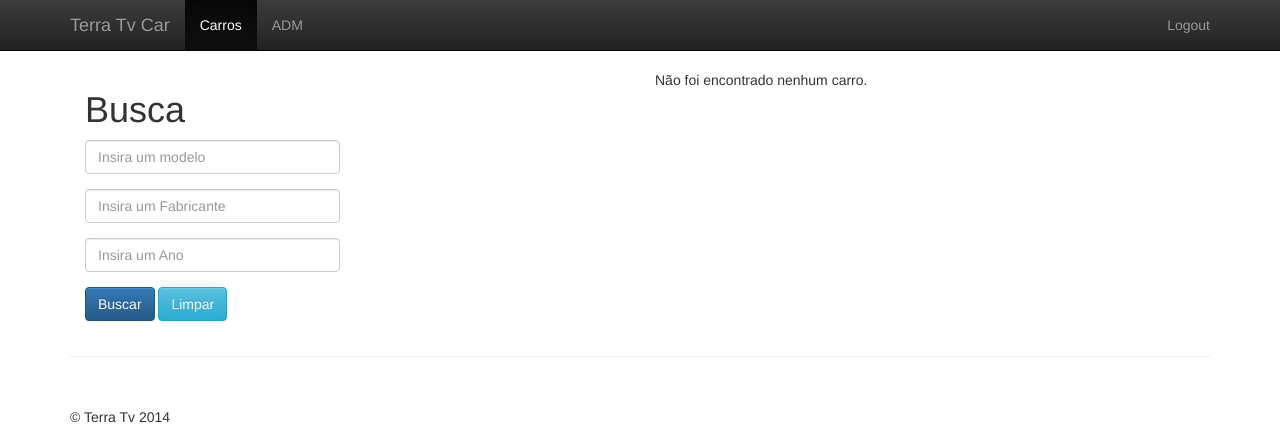
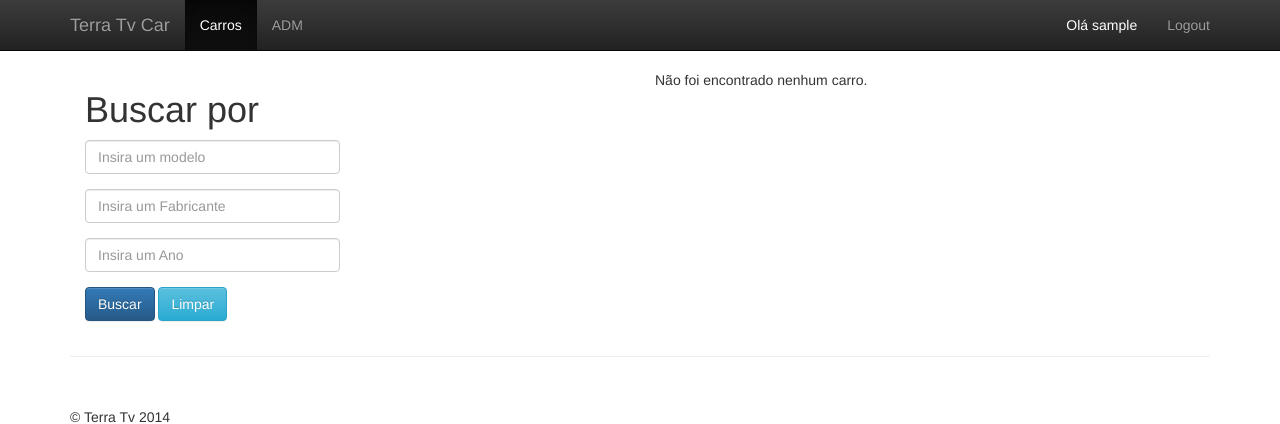
Before and after one commit to karen-mikaela/terra_tv, a Flask app: page / in a window 1280 px wide. Shown: the top 424 px of the page. Run offline with Flask 2, Linux system fonts and the light colour scheme; the visitor is signed in with stand-in values (Sample User, id 1); data that the repository does not hold is empty; some libraries are stand-ins or nearby versions.

Commit message:
some adjustments in layout

```diff
--- a/terra_tv_car/static/css/style.css
+++ b/terra_tv_car/static/css/style.css
@@ -16,3 +16,8 @@ input#photo{
     margin-bottom: 10px;
     margin-top: 20px;
 }
+span.wellcome{
+    color: #fff;
+    display: block;
+    padding: 15px;
+}
--- a/terra_tv_car/templates/admin/detail.html
+++ b/terra_tv_car/templates/admin/detail.html
@@ -64,7 +64,8 @@
         <div class="form-group">
           <span class="col-md-2 col-md-offset-0 "></span>
           <div class="col-md-4">
-            <input type="submit" class="btn btn-primary" value="Salvar">
+            <button id="save" name="save" class="btn btn-primary"
+                    type="submit">Salvar</button>
             {% if create %}
             <button id="reset" name="reset"
                 class="btn btn-info" type="reset">Limpar</button>
--- a/terra_tv_car/templates/base.html
+++ b/terra_tv_car/templates/base.html
@@ -30,6 +30,7 @@
           </ul>
           <ul class="nav navbar-nav navbar-right">
             {% if session.logged_in %}
+              <li><span class= "wellcome">Olá {{session['username']}}</span></li>
               <li><a href="{{ url_for('admin.logout') }}">Logout</a></li>
             {% else %}
               <li {% if tab_active == 'login' %} class="active" {% endif %} >
--- a/terra_tv_car/templates/cars/search.html
+++ b/terra_tv_car/templates/cars/search.html
@@ -5,7 +5,7 @@
 
 
 <div class="col-md-6">
-    <h1>Busca</h1>
+    <h1>Buscar por</h1>
     <form action="" method="post" class="form-horizontal" role="form">
         <div class="form-group">
             <div class="col-md-6">
@@ -35,7 +35,8 @@
 
         <div class="form-group">
           <div class="col-md-4">
-            <input type="submit" class="btn btn-primary" value="Buscar">
+            <button id="buscar" name="buscar" class="btn btn-primary"
+                    type="submit">Buscar</button>
             <button id="reset" name="reset"
                     class="btn btn-info" type="reset">Limpar</button>
           </div>
--- a/terra_tv_car/views.py
+++ b/terra_tv_car/views.py
@@ -26,6 +26,7 @@ class AuthView(MethodView):
             error = 'Invalid password'
         else:
             session['logged_in'] = True
+            session['username'] = request.form['username']
             return redirect(url_for('admin.list'))
         if error:
             return redirect(url_for('admin.login'))
@@ -36,6 +37,7 @@ class AuthView(MethodView):
             return render_template('admin/login.html', error=error, tab_active="login" )
         else:
             session.pop('logged_in', None)
+            session.pop('username', None)
             return redirect(url_for('admin.list'))
 
 
@@ -80,7 +82,7 @@ class DetailView(MethodView):
 
     def get(self,id):
         if not session.get('logged_in'):
-            abort(401)
+            return redirect(url_for('admin.login'))
         if id:
             car = Car.objects.get_or_404(id=id)
         else:
@@ -97,7 +99,7 @@ class DetailView(MethodView):
 
     def post(self, id):
         if not session.get('logged_in'):
-            abort(401)
+            return redirect(url_for('admin.login'))
         model = request.form['model']
         year = request.form['year']
         manufacturer = request.form['manufacturer']
```
